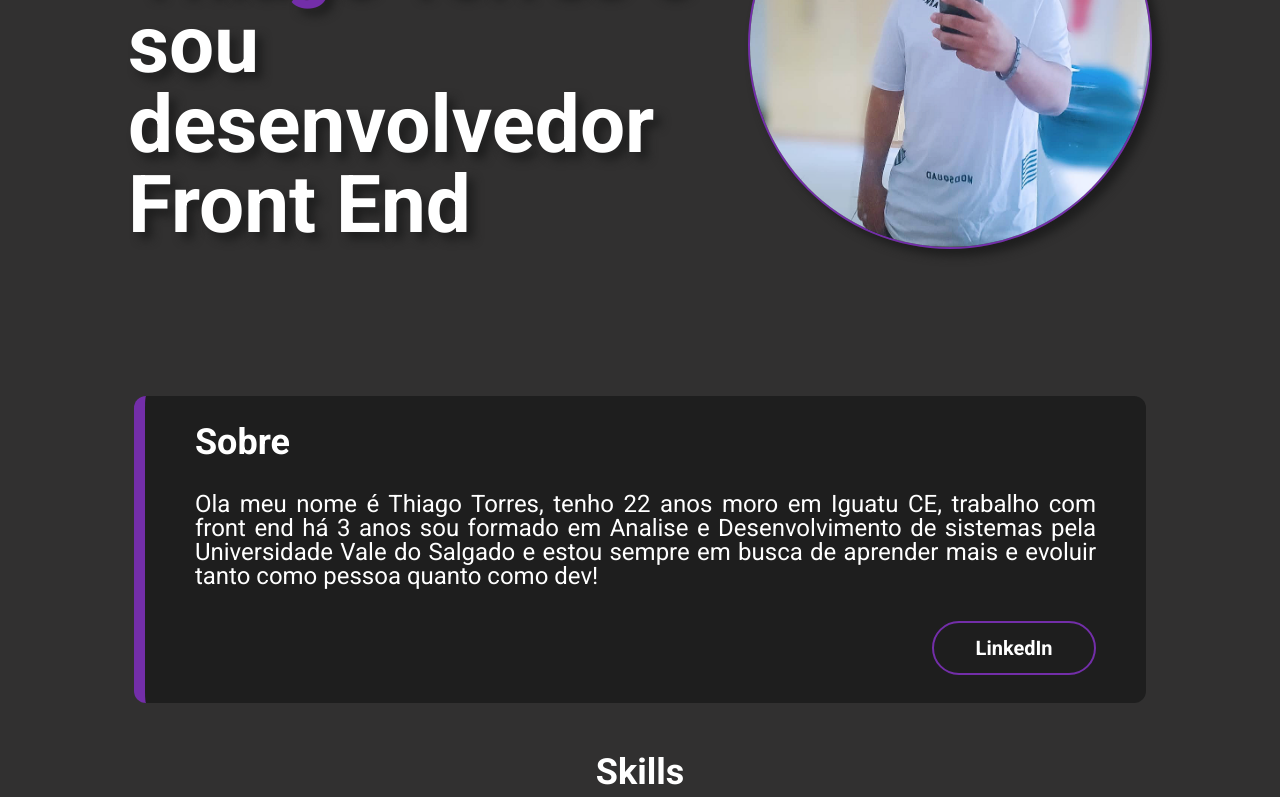
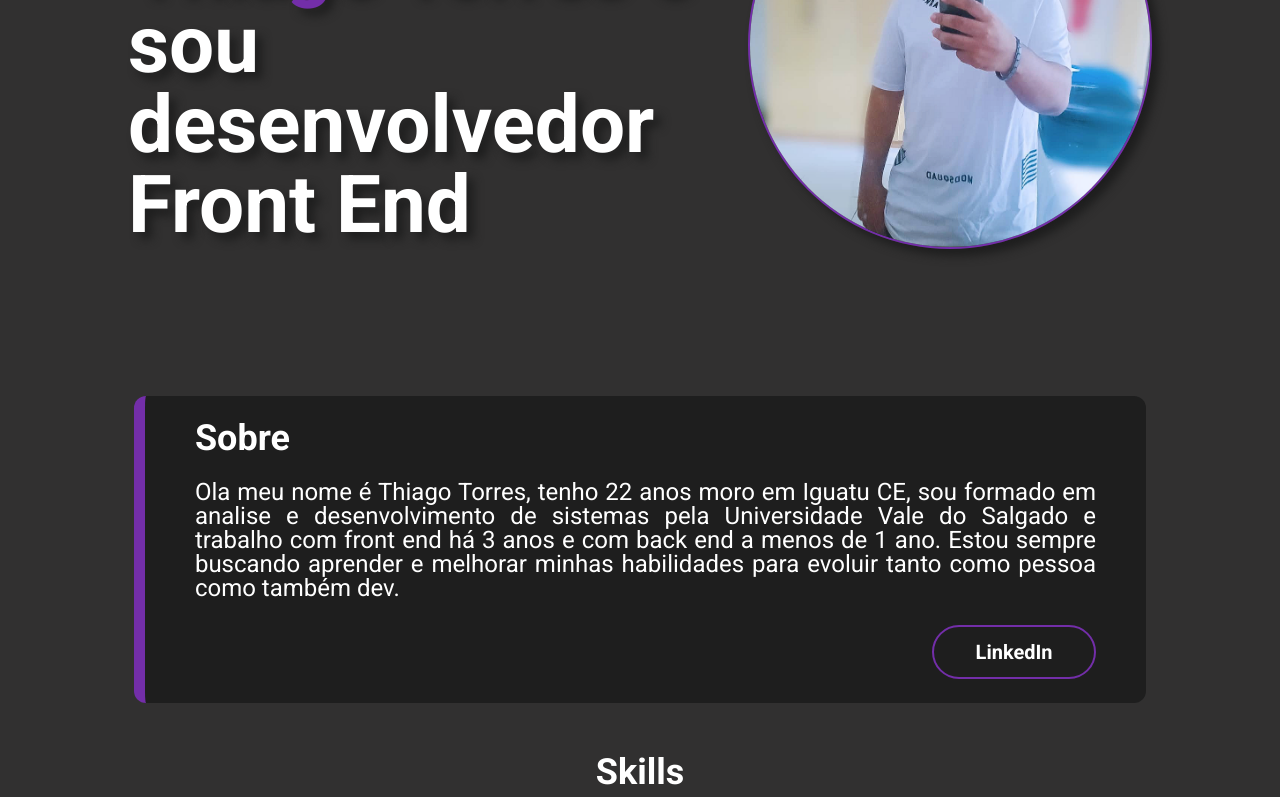
Before and after one commit to Mevzin/portfolio, a Next.js app: page / in a window 1280 px wide. Shown: the part 406-1203 px from the top of the page. Built offline with nearby package versions, Linux system fonts and the light colour scheme.

Commit message:
Modfy text about me

```diff
--- a/components/CardAboutMe/index.tsx
+++ b/components/CardAboutMe/index.tsx
@@ -8,10 +8,11 @@ export default function CardAboutMe() {
         <p>
           {" "}
           Ola meu nome é Thiago Torres, tenho 22 anos
-          moro em Iguatu CE, trabalho com front end há 3 anos
-          sou formado em Analise e Desenvolvimento de sistemas
-          pela Universidade Vale do Salgado e estou sempre em busca
-          de aprender mais e evoluir tanto como pessoa quanto como dev!
+          moro em Iguatu CE, sou formado em analise e desenvolvimento
+          de sistemas pela Universidade Vale do Salgado e trabalho com
+          front end há 3 anos e com back end a menos de 1 ano. Estou
+          sempre buscando aprender e melhorar minhas habilidades para
+          evoluir tanto como pessoa como também dev.
         </p>
         <a href="https://www.linkedin.com/in/thiagotorresmev/" target="blank">LinkedIn</a>
       </div>
```
Also changed, not shown: pages/toonflix.jfif (added).
